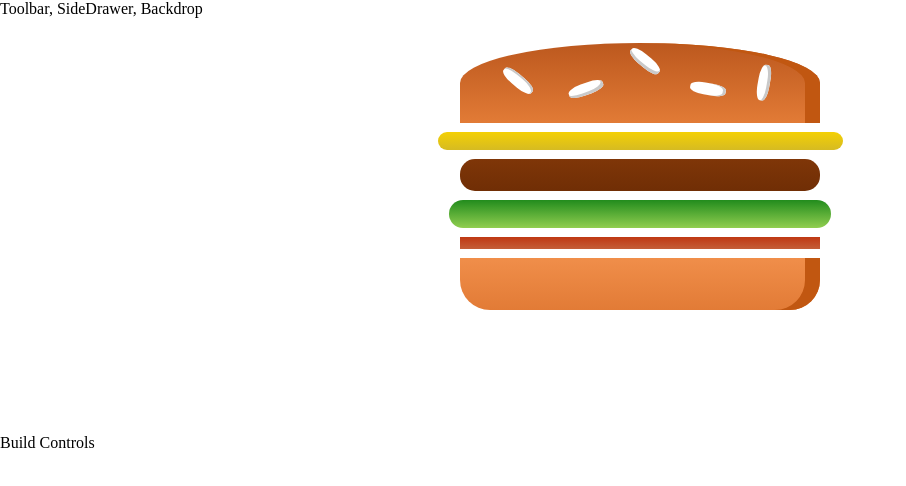
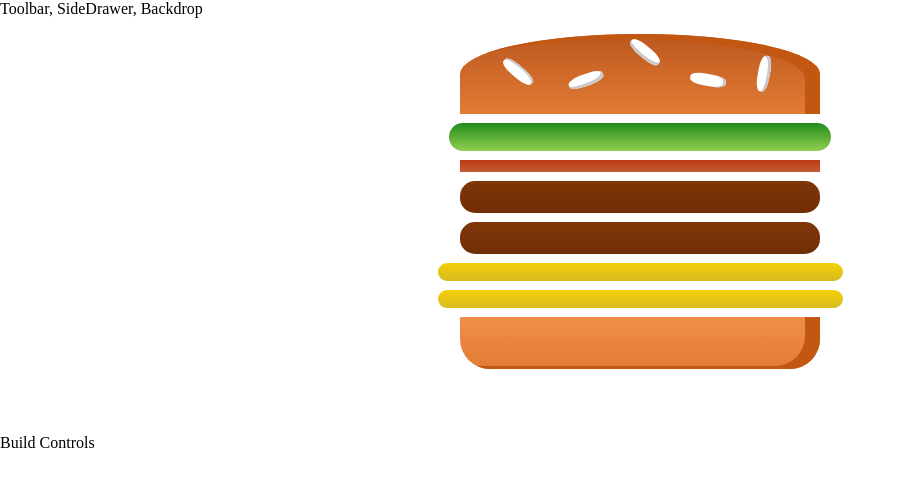
Before and after one commit to aladiha/React-Burger-Builder, a React (Create React App) app: page / in a window 1280 px wide. Shown: the top 486 px of the page, without its empty margins (0-906 px from the left). Built offline with nearby package versions, Linux system fonts and the light colour scheme.

Commit message:
dunamically add ingredients

```diff
--- a/src/components/Burger/Burger.js
+++ b/src/components/Burger/Burger.js
@@ -2,14 +2,23 @@ import React from 'react'
 import classes from './Burger.module.css'
 import BurgerIngredient from './BurgerIngredient/BurgerIngredient'
 
+
 const burger = (props) => {
+
+    const ingredients = Object.keys(props.ingredients).map(
+        igKey => {
+            return [...Array(props.ingredients[igKey])].map(
+                ( _ , index) => {
+                return <BurgerIngredient key={igKey+index} type={igKey}/>
+                });
+        }
+    );
+
+
     return (
         <div className={classes.Burger}>
             <BurgerIngredient type="bread-top"/>
-            <BurgerIngredient type="cheese"/>
-            <BurgerIngredient type="meat"/>
-            <BurgerIngredient type="salad"/>
-            <BurgerIngredient type= "bacon"/>
+                {ingredients}
             <BurgerIngredient type="bread-bottom"/>
         </div>
     );
--- a/src/components/Burger/Burger.module.css
+++ b/src/components/Burger/Burger.module.css
@@ -3,13 +3,12 @@
     width: 100%;
     margin: auto;
     height: 250px;
-    overflow: scroll;
     text-align: center;
     font-weight: bold;
     font-size: 1.2rem;
 }
 
-@media (min-width: 500px) and (min-height: 401px) {
+@media (min-width: 500px) and (max-height: 401px) {
     .Burger{
         width: 350px;
         height: 350px;
@@ -24,7 +23,7 @@
     }
 }
 
-@media (min-width: 500px) and (min-height: 401px) {
+@media (min-width: 50px) and (min-height: 401px) {
     .Burger{
         width: 450px;
         height: 400px;
--- a/src/components/Burger/BurgerIngredient/BurgerIngredient.module.css
+++ b/src/components/Burger/BurgerIngredient/BurgerIngredient.module.css
@@ -3,7 +3,7 @@
     width: 80%;
     background: linear-gradient(#F08E4A, #e27b36);
     border-radius: 0 0 30px 30px;
-    box-shadow: inset -15px 0 #c15711;
+    box-shadow: inset -15px -3px #c15711;
     margin: 2% auto;
 }
 
@@ -12,7 +12,7 @@
     width: 80%;
     background: linear-gradient(#bc581e, #e27b36);
     border-radius: 50% 50% 0 0;
-    box-shadow: inset -15px 0 #c15711;
+    box-shadow: inset -15px 5px #c15711;
     margin: 2% auto;
     position: relative;
 }
--- a/src/containers/BurgerBuilder/BurgerBuilder.js
+++ b/src/containers/BurgerBuilder/BurgerBuilder.js
@@ -5,13 +5,14 @@ import Burger from '../../components/Burger/Burger';
 
 class BurgerBuilder extends Component{
 
+
 state = {
-    ingrediants: [
-        {tomatos: true,
-        cucambers: true,
-        cheese: true,
-        bacon: true}
-    ],
+    ingrediants: {
+        salad: 1,
+        bacon: 1,
+        meat: 2,
+        cheese: 2
+    },
     totalCost: 0,
     purchased: false
 };
@@ -20,7 +21,7 @@ render(){
 
     return(
         <Aux>
-            <Burger />
+            <Burger ingredients={this.state.ingrediants}/>
             <div>Build Controls</div>
         </Aux>
     );
```
